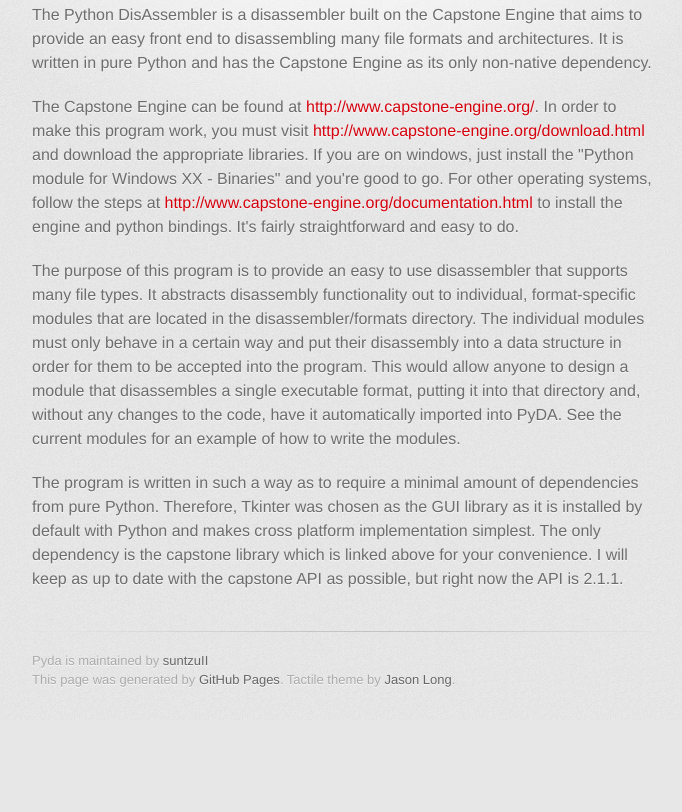
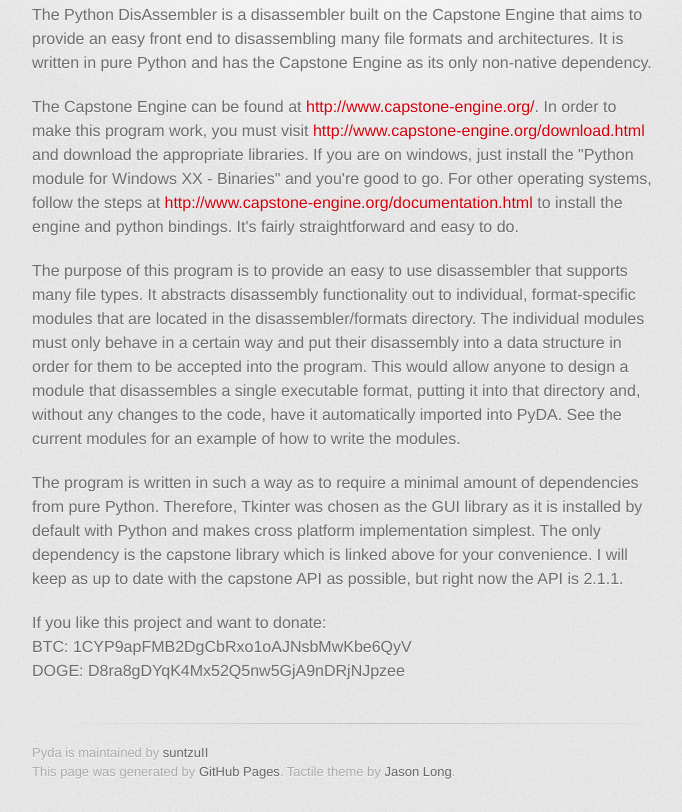
Before and after one commit to jchristman/PyDA, a plain HTML site: page index.html in a window 1280 px wide. Shown: the part 408-1220 px from the top of the page, without its empty margins (298-980 px from the left). Before the commit the page ends 1128 px from the top, so only its background shows below. Drawn offline with Linux system fonts and the light colour scheme; a web font is replaced by a local one.

Commit message:
Update index.html
Donations

```diff
--- a/index.html
+++ b/index.html
@@ -43,6 +43,9 @@
 <p>The purpose of this program is to provide an easy to use disassembler that supports many file types. It abstracts disassembly functionality out to individual, format-specific modules that are located in the disassembler/formats directory. The individual modules must only behave in a certain way and put their disassembly into a data structure in order for them to be accepted into the program. This would allow anyone to design a module that disassembles a single executable format, putting it into that directory and, without any changes to the code, have it automatically imported into PyDA. See the current modules for an example of how to write the modules.</p>
 
 <p>The program is written in such a way as to require a minimal amount of dependencies from pure Python. Therefore, Tkinter was chosen as the GUI library as it is installed by default with Python and makes cross platform implementation simplest. The only dependency is the capstone library which is linked above for your convenience. I will keep as up to date with the capstone API as possible, but right now the API is 2.1.1.</p>
+
+<p>If you like this project and want to donate:<br>BTC: 1CYP9apFMB2DgCbRxo1oAJNsbMwKbe6QyV<br>DOGE: D8ra8gDYqK4Mx52Q5nw5GjA9nDRjNJpzee</p>
+
         </section>
 
         <footer>
```
